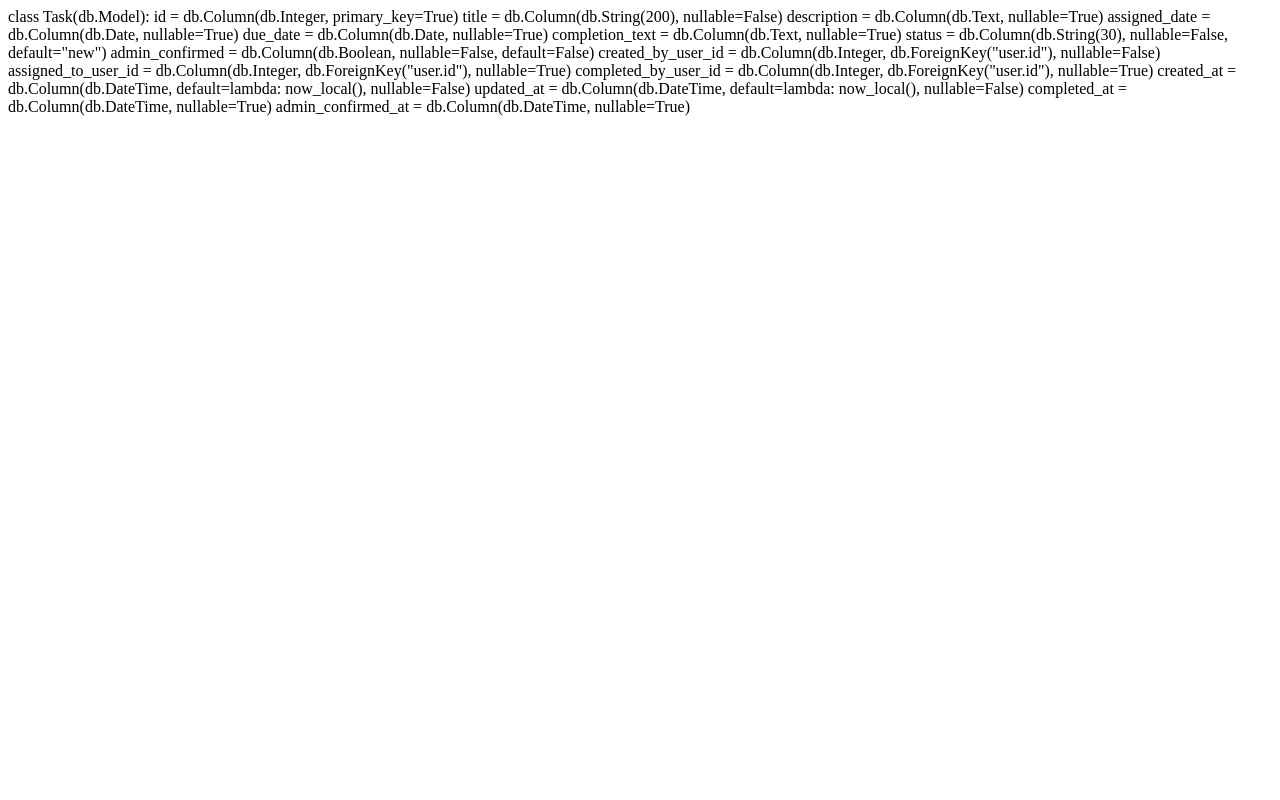
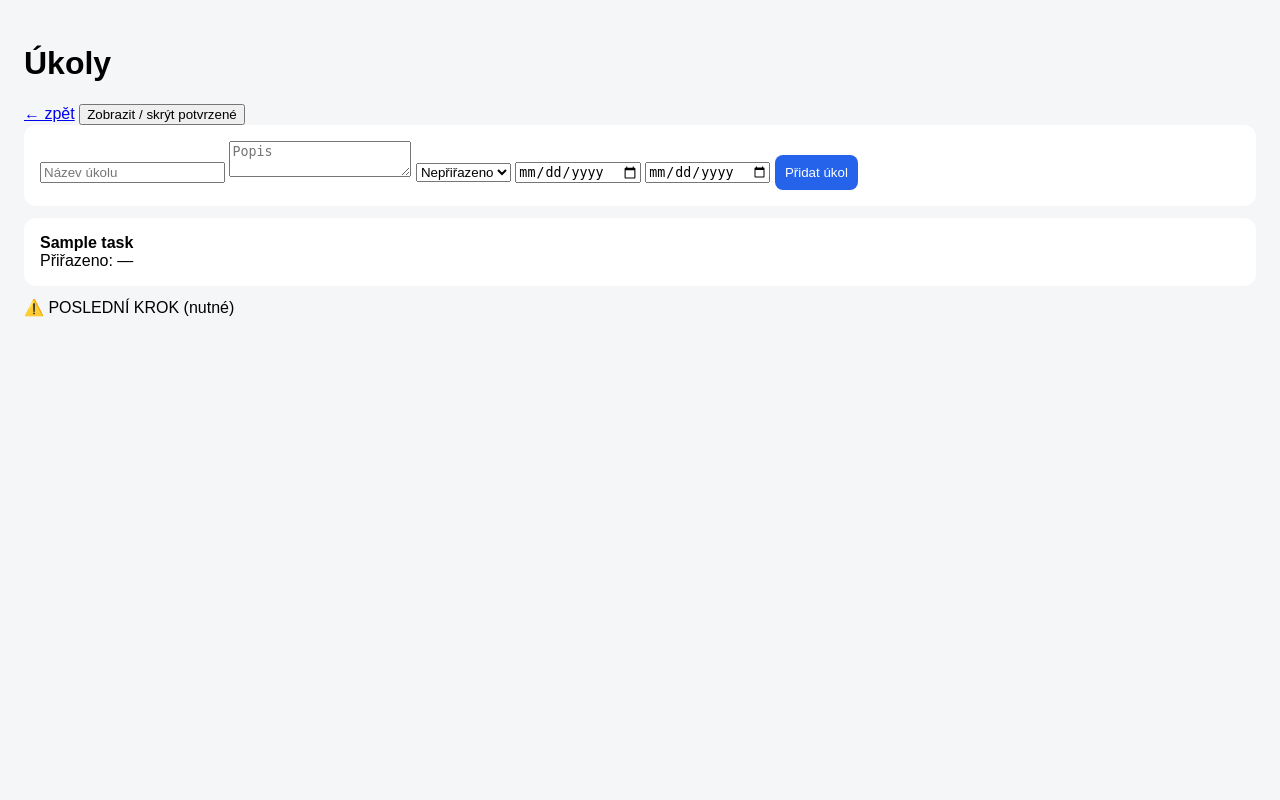
Before and after one commit to pecenyjirikdubno/project-app, a Flask app: page /tasks in a window 1280 px wide. Run offline with Flask 3, Linux system fonts and the light colour scheme; a user stored in the database is signed in; tables that the repository leaves empty hold one stand-in row (values such as "Sample post").

Commit message:
Update tasks.html

```diff
--- a/templates/tasks.html
+++ b/templates/tasks.html
@@ -1,22 +1,108 @@
-class Task(db.Model):
-    id = db.Column(db.Integer, primary_key=True)
+<!DOCTYPE html>
+<html lang="cs">
+<head>
+<meta charset="UTF-8">
+<title>Úkoly</title>
 
-    title = db.Column(db.String(200), nullable=False)
-    description = db.Column(db.Text, nullable=True)
+<style>
+body { font-family: Arial; background:#f4f6f8; padding:16px; }
+.card { background:#fff; padding:16px; border-radius:12px; margin-bottom:12px; }
+.hidden { display:none; }
+.btn { padding:10px; border:none; border-radius:8px; margin-top:6px; cursor:pointer; }
+.btn-primary { background:#2563eb; color:white; }
+.btn-danger { background:#dc2626; color:white; }
+.btn-success { background:#16a34a; color:white; }
+</style>
+</head>
 
-    assigned_date = db.Column(db.Date, nullable=True)
-    due_date = db.Column(db.Date, nullable=True)
+<body>
 
-    completion_text = db.Column(db.Text, nullable=True)
+<h1>Úkoly</h1>
 
-    status = db.Column(db.String(30), nullable=False, default="new")
-    admin_confirmed = db.Column(db.Boolean, nullable=False, default=False)
+<a href="{{ url_for('dashboard') }}">← zpět</a>
 
-    created_by_user_id = db.Column(db.Integer, db.ForeignKey("user.id"), nullable=False)
-    assigned_to_user_id = db.Column(db.Integer, db.ForeignKey("user.id"), nullable=True)
-    completed_by_user_id = db.Column(db.Integer, db.ForeignKey("user.id"), nullable=True)
+<button onclick="toggleApproved()">Zobrazit / skrýt potvrzené</button>
 
-    created_at = db.Column(db.DateTime, default=lambda: now_local(), nullable=False)
-    updated_at = db.Column(db.DateTime, default=lambda: now_local(), nullable=False)
-    completed_at = db.Column(db.DateTime, nullable=True)
-    admin_confirmed_at = db.Column(db.DateTime, nullable=True)
+<div class="card">
+<form method="POST" action="{{ url_for('create_task') }}">
+<input name="title" placeholder="Název úkolu" required>
+<textarea name="description" placeholder="Popis"></textarea>
+
+<select name="assigned_to_user_id">
+<option value="">Nepřiřazeno</option>
+{% for user in assignable_users %}
+<option value="{{ user.id }}">{{ user.username }}</option>
+{% endfor %}
+</select>
+
+<input type="date" name="assigned_date">
+<input type="date" name="due_date">
+
+<button class="btn btn-primary">Přidat úkol</button>
+</form>
+</div>
+
+{% for task in tasks %}
+<div class="card task" data-approved="{{ task.admin_confirmed|int }}">
+
+<div onclick="toggleDetail({{ task.id }})">
+<strong>{{ task.title }}</strong><br>
+Přiřazeno: {{ user_map.get(task.assigned_to_user_id, '—') }}
+</div>
+
+<div id="detail-{{ task.id }}" class="hidden">
+
+<form method="POST" action="{{ url_for('update_task', task_id=task.id) }}">
+<input name="title" value="{{ task.title }}">
+<textarea name="description">{{ task.description }}</textarea>
+
+<select name="assigned_to_user_id">
+<option value="">Nepřiřazeno</option>
+{% for user in assignable_users %}
+<option value="{{ user.id }}" {% if task.assigned_to_user_id == user.id %}selected{% endif %}>
+{{ user.username }}
+</option>
+{% endfor %}
+</select>
+
+<input type="date" name="assigned_date" value="{{ task.assigned_date }}">
+<input type="date" name="due_date" value="{{ task.due_date }}">
+
+<button class="btn btn-success">Uložit</button>
+</form>
+
+<form method="POST" action="{{ url_for('approve_task', task_id=task.id) }}">
+<button class="btn btn-primary">Potvrdit</button>
+</form>
+
+<form method="POST" action="{{ url_for('delete_task', task_id=task.id) }}">
+<button class="btn btn-danger">Smazat</button>
+</form>
+
+</div>
+
+</div>
+{% endfor %}
+
+<script>
+function toggleDetail(id){
+document.getElementById("detail-"+id).classList.toggle("hidden");
+}
+
+let showApproved = false;
+
+function toggleApproved(){
+showApproved = !showApproved;
+
+document.querySelectorAll(".task").forEach(el=>{
+const approved = el.dataset.approved == "1";
+el.style.display = (approved && !showApproved) ? "none" : "block";
+});
+}
+
+window.onload = toggleApproved;
+</script>
+
+</body>
+</html>
+⚠️ POSLEDNÍ KROK (nutné)
```
